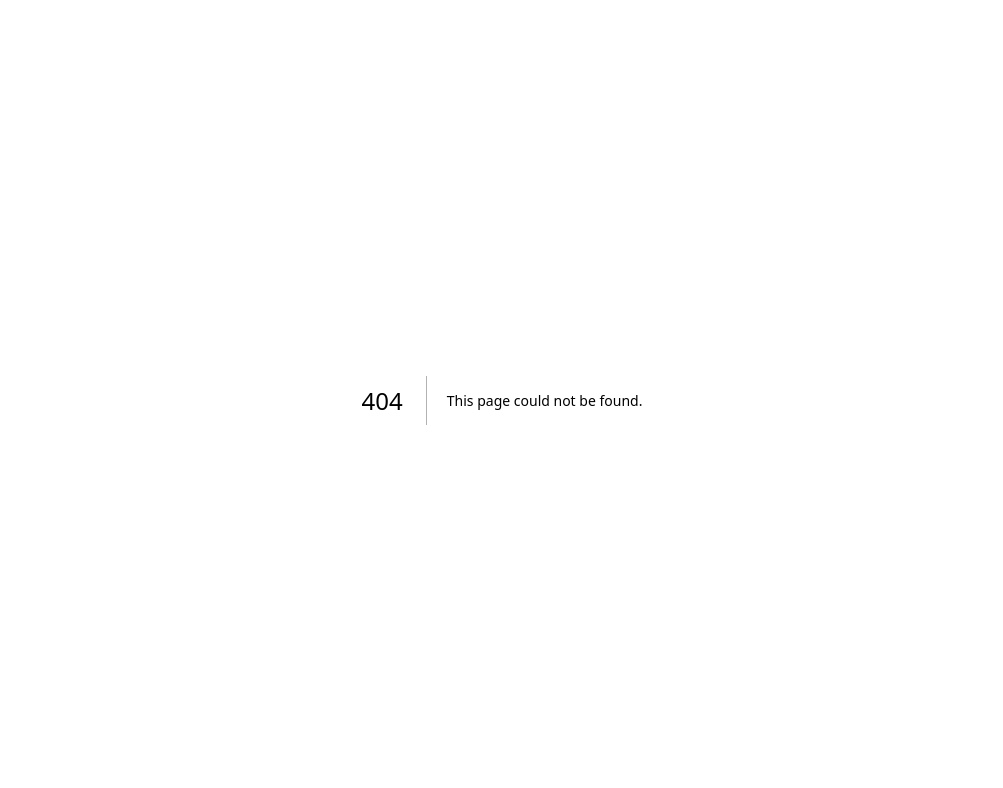
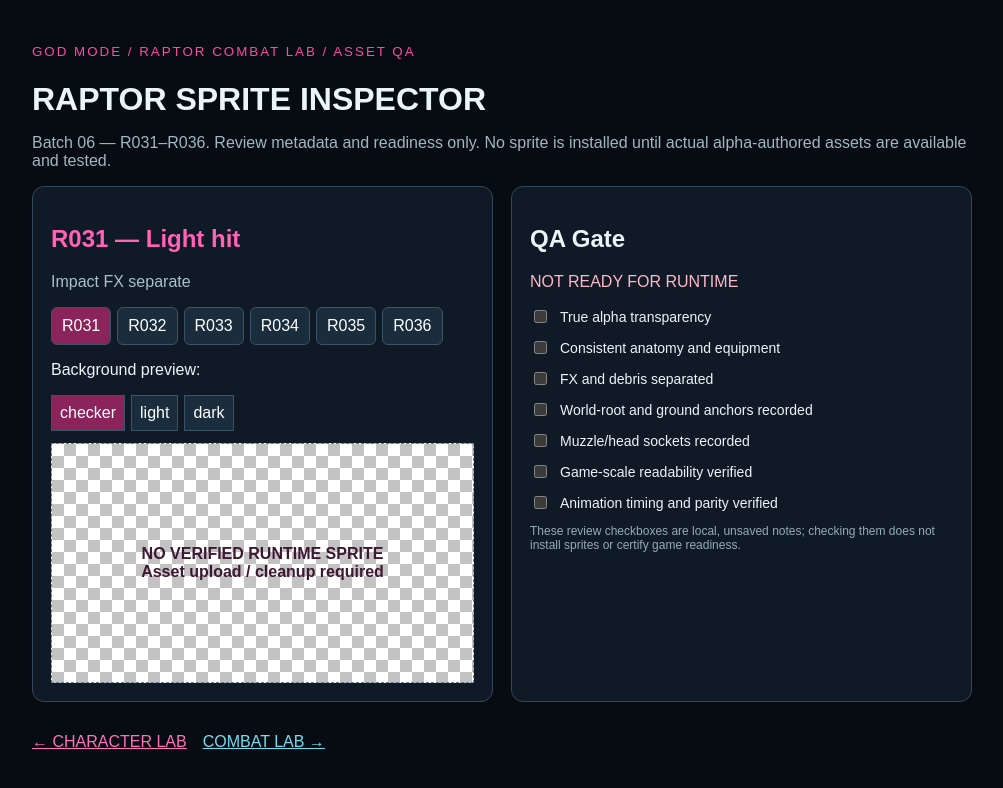
Before and after one commit to leslieadamsisrh-commits/god-mode-break-the-code2, a Next.js app: page /studio/character/raptor in a window 1280 px wide. Before the commit this address had no page. Shown: the top 788 px of the page, without its empty margins (138-1141 px from the left). Built offline with nearby package versions, Linux system fonts and the light colour scheme.

Commit message:
Raptor Lab: add isolated six-pose sprite QA inspector without runtime asset claims

```diff
--- /dev/null
+++ b/app/studio/character/raptor/page.tsx
@@ -0,0 +1,44 @@
+"use client";
+import Link from "next/link";
+import {useState} from "react";
+const POSES=[
+ ["R031","Light hit","Impact FX separate"],
+ ["R032","Heavy stagger","Debris separate"],
+ ["R033","Shield break","Psychic fragments separate"],
+ ["R034","Airborne knockback","World root / airborne offset"],
+ ["R035","Ground knockdown","Floor-contact anchor"],
+ ["R036","Get-up recovery","Transition to ready stance"]
+] as const;
+const REQUIREMENTS=["True alpha transparency","Consistent anatomy and equipment","FX and debris separated","World-root and ground anchors recorded","Muzzle/head sockets recorded","Game-scale readability verified","Animation timing and parity verified"] as const;
+export default function RaptorSpriteQa(){
+ const [pose,setPose]=useState(0);
+ const [checks,setChecks]=useState<Record<string,boolean>>({});
+ const [background,setBackground]=useState<"checker"|"light"|"dark">("checker");
+ const p=POSES[pose];
+ const complete=REQUIREMENTS.every(x=>checks[p[0]+x]);
+ return <main style={{minHeight:"100dvh",overflowY:"auto",background:"#070b12",color:"#eaf5fa",padding:"clamp(16px,4vw,42px)",fontFamily:"Arial,sans-serif"}}>
+ <div style={{maxWidth:940,margin:"0 auto"}}>
+ <small style={{color:"#ff4aa5",letterSpacing:2}}>GOD MODE / RAPTOR COMBAT LAB / ASSET QA</small>
+ <h1 style={{marginBottom:4}}>RAPTOR SPRITE INSPECTOR</h1>
+ <p style={{color:"#a2b6c2"}}>Batch 06 — R031–R036. Review metadata and readiness only. No sprite is installed until actual alpha-authored assets are available and tested.</p>
+ <div style={{display:"grid",gridTemplateColumns:"repeat(auto-fit,minmax(270px,1fr))",gap:18}}>
+ <section style={{border:"1px solid #33495b",borderRadius:12,padding:18,background:"#101a27"}}>
+ <h2 style={{color:"#ff62b6"}}>{p[0]} — {p[1]}</h2>
+ <p style={{color:"#a9c1cc"}}>{p[2]}</p>
+ <div style={{display:"flex",gap:6,flexWrap:"wrap"}}>{POSES.map((v,i)=><button key={v[0]} onClick={()=>setPose(i)} style={{background:i===pose?"#8b245b":"#192d3d",color:"#fff",border:"1px solid #3a5366",padding:"9px 10px",borderRadius:6}}>{v[0]}</button>)}</div>
+ <p>Background preview:</p>
+ <div style={{display:"flex",gap:6}}>{(["checker","light","dark"] as const).map(b=><button key={b} onClick={()=>setBackground(b)} style={{background:background===b?"#8b245b":"#192d3d",color:"white",border:"1px solid #3a5366",padding:8}}>{b}</button>)}</div>
+ <div style={{height:240,marginTop:12,border:"1px dashed #6a8192",display:"grid",placeItems:"center",background:background==="checker"?"conic-gradient(#c3c3c3 25%,#fff 0 50%,#c3c3c3 0 75%,#fff 0) 0 0/24px 24px":background==="light"?"#fff":"#101010",color:background==="dark"?"#f9c9e4":"#3d1830",textAlign:"center",padding:14}}>
+ <strong>NO VERIFIED RUNTIME SPRITE<br/>Asset upload / cleanup required</strong>
+ </div>
+ </section>
+ <section style={{border:"1px solid #33495b",borderRadius:12,padding:18,background:"#101a27"}}>
+ <h2>QA Gate</h2>
+ <p style={{color:complete?"#81e7cb":"#ffb8c7"}}>{complete?"All local review boxes checked — runtime verification still required":"NOT READY FOR RUNTIME"}</p>
+ {REQUIREMENTS.map(x=><label key={x} style={{display:"flex",alignItems:"center",gap:10,margin:"12px 0",fontSize:14}}><input type="checkbox" checked={!!checks[p[0]+x]} onChange={e=>setChecks(v=>({...v,[p[0]+x]:e.target.checked}))}/>{x}</label>)}
+ <p style={{fontSize:12,color:"#94aab6"}}>These review checkboxes are local, unsaved notes; checking them does not install sprites or certify game readiness.</p>
+ </section>
+ </div>
+ <p style={{marginTop:26}}><Link href="/studio/character" style={{color:"#ff72bb"}}>← CHARACTER LAB</Link>　<Link href="/studio/combat" style={{color:"#75dff2"}}>COMBAT LAB →</Link></p>
+ </div></main>;
+}
```
